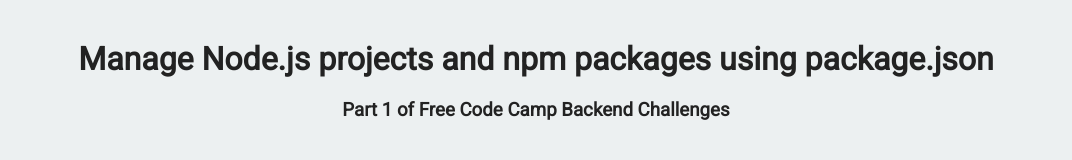
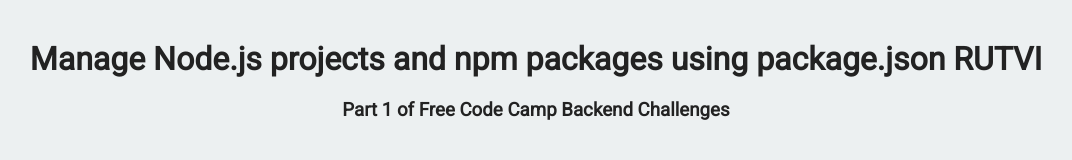
Before and after one commit to jaydeepgodhani/testNode, a website: page index.html in a window 1280 px wide. Shown: the whole page, without its empty margins (104-1176 px from the left). Drawn offline with Linux system fonts and the light colour scheme.

Commit message:
Update index.html

```diff
--- a/index.html
+++ b/index.html
@@ -10,7 +10,7 @@
 
    <body>
       <div class="container">
-         <h1>Manage Node.js projects and npm packages using package.json</h1>
+         <h1>Manage Node.js projects and npm packages using package.json RUTVI</h1>
          <h3>Part 1 of Free Code Camp Backend Challenges</h3>
       </div>
    </body>
```
